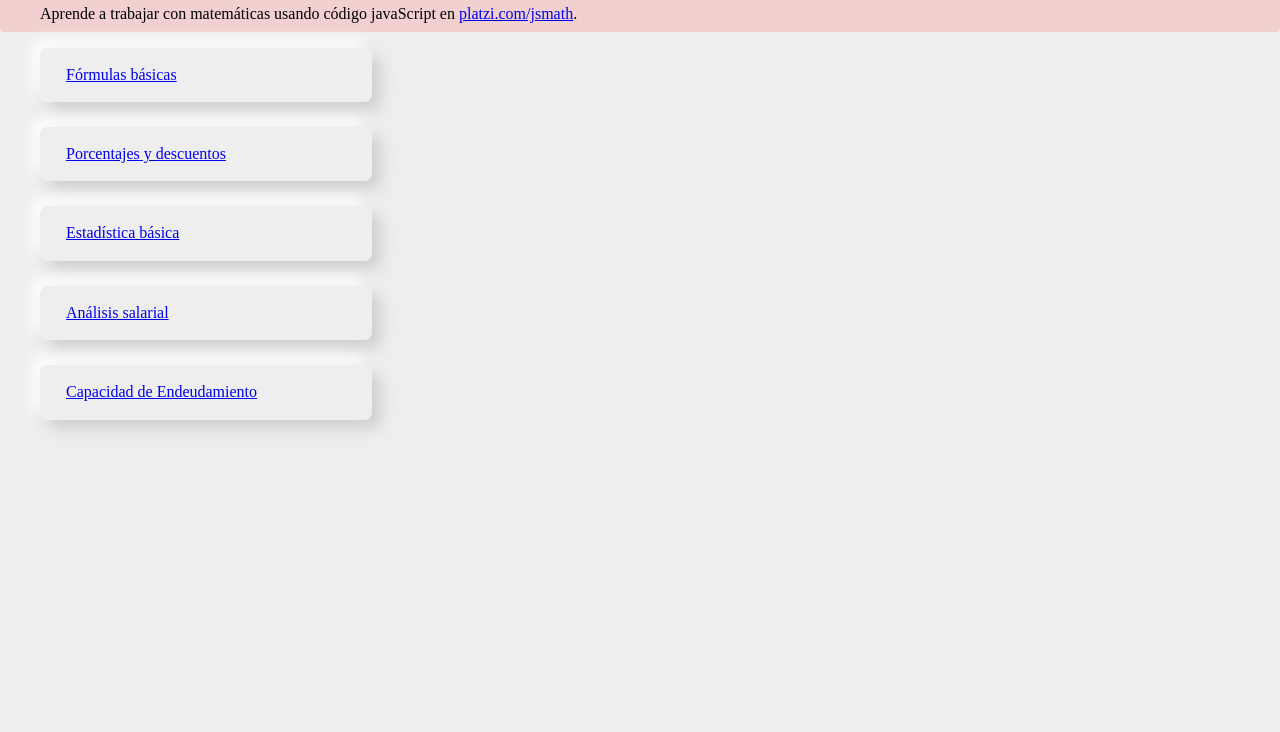
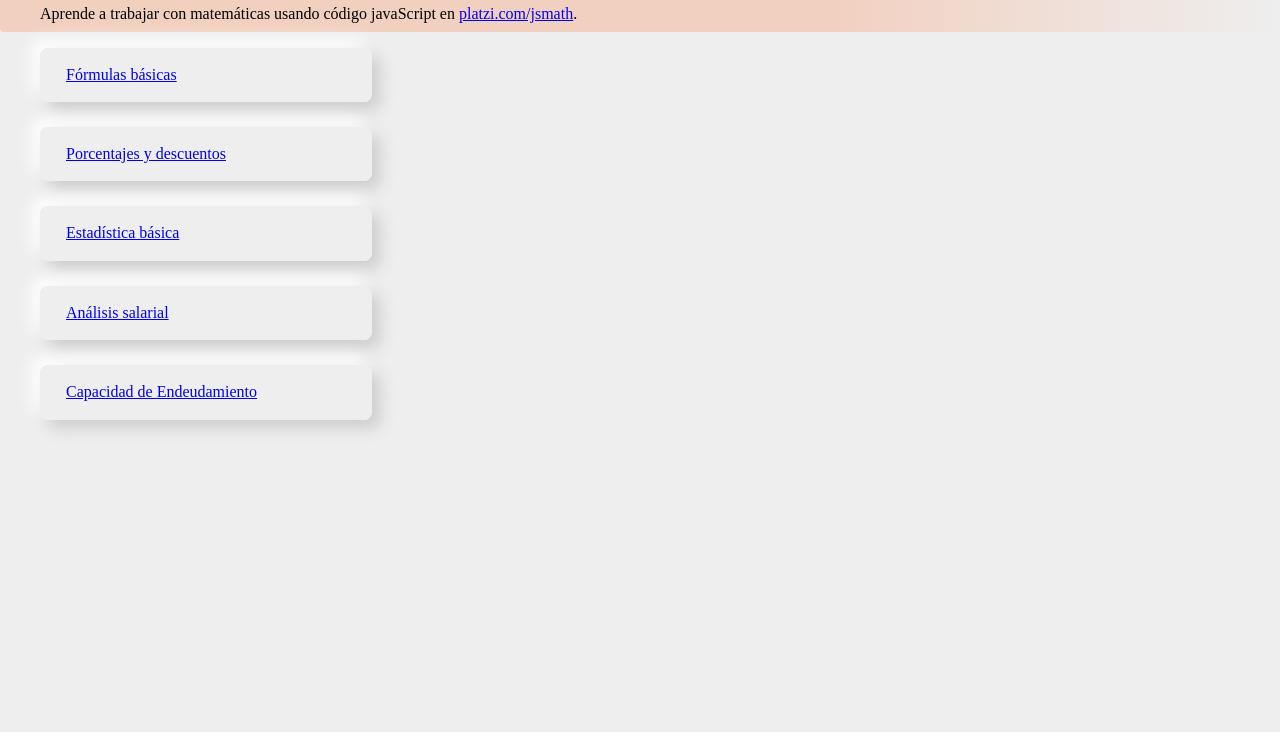
Before and after one commit to ArudoR/matematicas_estadistica_JS, a plain HTML site: page index.html in a window 1280 px wide. Shown: the part 68-800 px from the top of the page. Drawn offline with Linux system fonts and the light colour scheme; a script that the page names is missing.

Commit message:
degradado en seccion del parrafo

```diff
--- a/styles/index_style.css
+++ b/styles/index_style.css
@@ -31,9 +31,10 @@ body {
 }
 
 .paragraph {
-    background: #F2D0CF;
     height: 35px;
     width: 100vw;
+    background: rgb(242,208,192);
+    background: linear-gradient(90deg, rgba(242,208,192,1) 65%, rgba(238,238,238,1) 100%);
     border-radius: 4px;
     display: flex;
     align-items: center;
```
